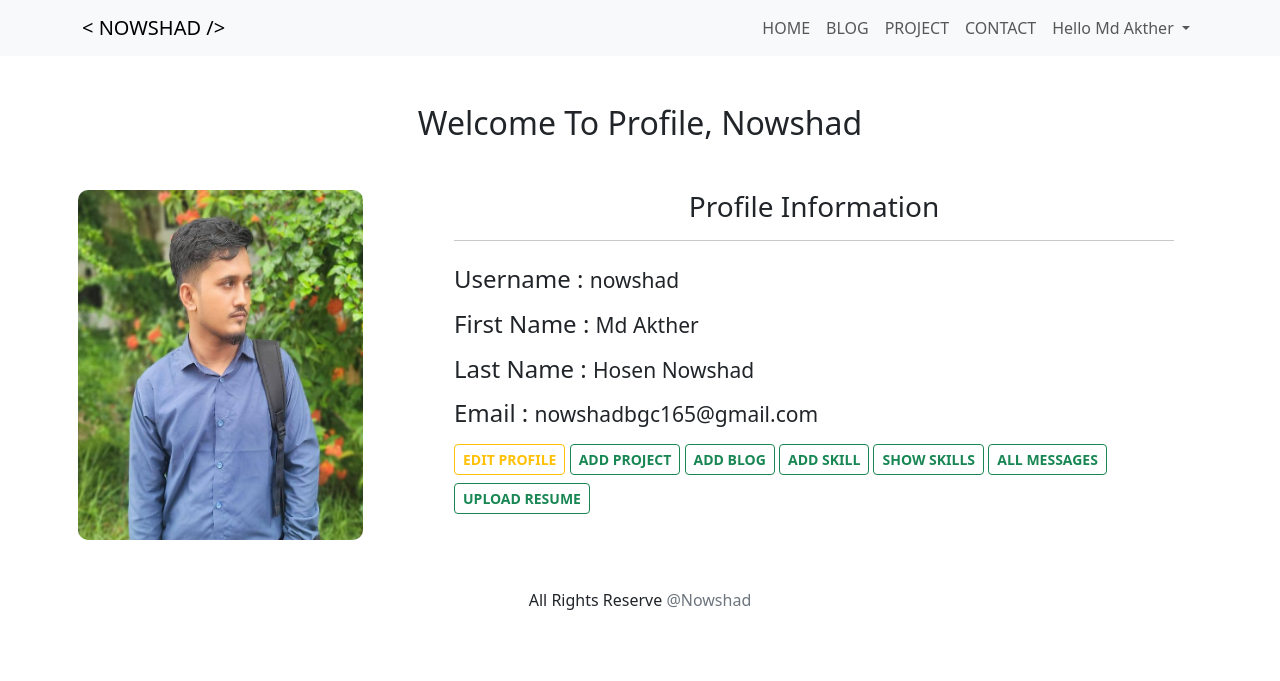
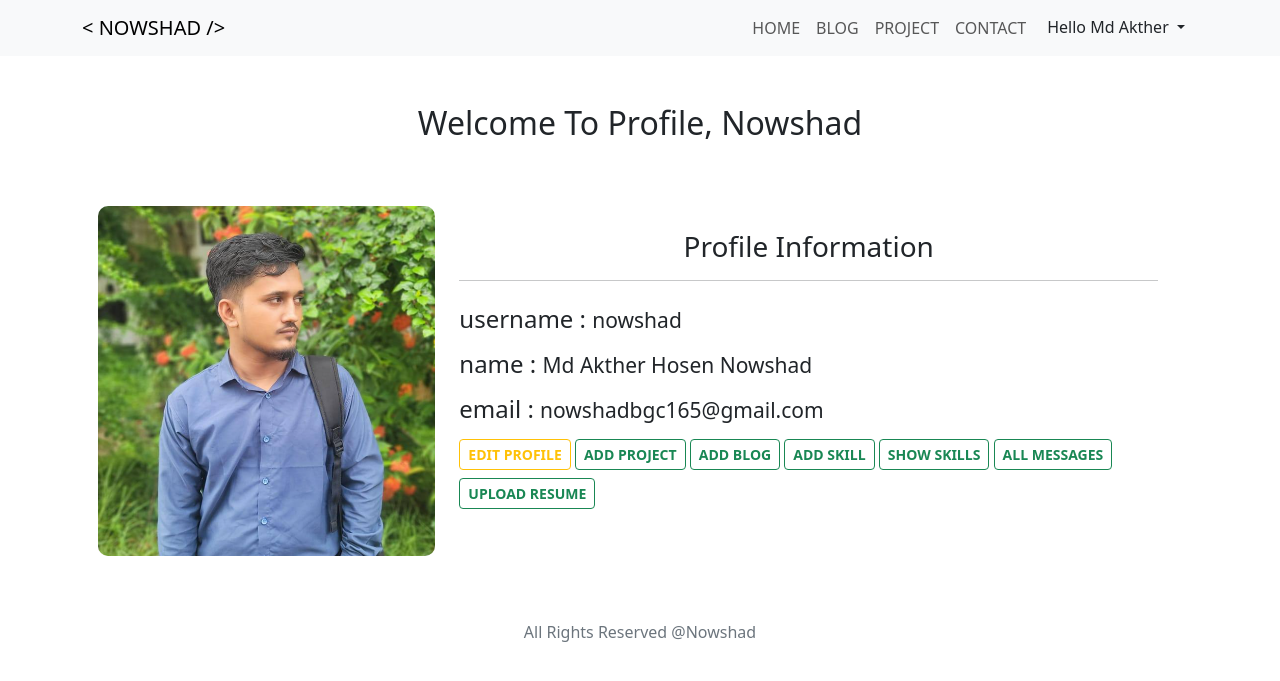
Before and after one commit to AktherHosen/nowshad_portfolio, a Django app: page /account/profile/ in a window 1280 px wide. Shown: the top 681 px of the page. Run offline with Django 4.2, Linux system fonts and the light colour scheme; a user stored in the database is signed in; data comes from the database, SQL or seed files in the repository; both versions use the stored data as it was after the commit.

Commit message:
ui updated

```diff
--- a/account/templates/add_skill.html
+++ b/account/templates/add_skill.html
@@ -1,10 +1,10 @@
 {% extends "base.html" %}
 {% block content %}
 {% if request.user.is_staff %}
-<h1 class="text-center fs-2 display-3 text-uppercase mt-3">Add Skill</h1>
+<h1 class="text-center fs-2 display-3 text-uppercase mt-5">Add Skill</h1>
 
-<div class="d-flex justify-content-center align-items-center">
-    <div class="w-50">
+<div class="container d-flex justify-content-center align-items-center">
+    <div class="w-75 mt-3">
         <form method="post">
             {% csrf_token %}
             {{form}}
--- a/account/templates/edit_profile.html
+++ b/account/templates/edit_profile.html
@@ -4,7 +4,7 @@
 <div class="container mt-5">
     <h1 class="text-center fs-2 display-3 text-uppercase mt-3">Edit Profile</h1>
     <div class="d-flex justify-content-center align-content-center h-100">
-        <div class="w-50">
+        <div class="w-75">
             <form method="post" enctype="multipart/form-data" class="mt-4">
                 {% csrf_token %}
                 <div class="mb-3">
--- a/account/templates/messages.html
+++ b/account/templates/messages.html
@@ -5,7 +5,7 @@
 <h1 class="text-center fs-2 display-3 text-uppercase mt-3">All Messages</h1>
 <div class="card border-0 mt-3">
     {% for message in messages %}
-    <div class="row shadow-sm rounded mb-4">
+    <div class="row shadow-sm rounded mb-4 mt-3">
         <div class="col-md-12">
             <div class="card-body">
                 <h1 class="card-title fs-4 display-5"> From : {{message.email}} </h1>
--- a/account/templates/profile.html
+++ b/account/templates/profile.html
@@ -3,24 +3,26 @@
 <h1 class="text-center fs-2 display-2 text-capitalize mt-5">Welcome To Profile,
     {{ user_profile.user.username }}
 </h1>
-<div class="row mt-5 w-100">
-    <div class="col-md-4 px-2">
+<div class="row mt-5 w-100 p-3">
+    <div class="col-md-4">
         {% if user_profile.profile_image %}
-        <img src="{{ user_profile.profile_image.url }}" style="height: 350px; width: 80%; border-radius: 10px;"
+        <img src="{{ user_profile.profile_image.url }}" style="height: 350px; width: 100%; border-radius: 10px;"
             alt="Profile Image">
         {% else %}
         <p>No profile image available</p>
         {% endif %}
     </div>
-    <div class="col-md-8">
-        <div class="card-body ">
-            <h3 class="fs-3 display-4 text-center">Profile Information</h3>
+    <div class="col-md-8 mt-md-3">
+        <div class="card-body">
+            <h3 class="fs-3 display-4 text-center mt-2 ">Profile Information</h3>
             <hr>
-            <p class="card-title fs-4 display-4 mt-4">Username : <small>{{ user_profile.user.username }}</small>
+            <p class="card-title fs-4 display-5 mt-4">username : <small>{{ user_profile.user.username }}</small>
             <p>
-            <p class="card-text fs-4 display-4">First Name : <small>{{ user_profile.user.first_name }}</small></p>
-            <p class="card-text fs-4 display-4">Last Name : <small>{{ user_profile.user.last_name }}</small></p>
-            <p class="card-text fs-4 display-4">Email : <small> {{ user_profile.user.email }}</small></p>
+
+            <p class="card-text fs-4 display-5">name : <small>
+                    {{user_profile.user.first_name}}
+                    {{user_profile.user.last_name }}</small></p>
+            <p class="card-text fs-4 display-5">email : <small> {{ user_profile.user.email }}</small></p>
             <a href="{% url 'edit_profile' %}" class="text-decoration-none ">
                 <button class="btn btn-outline-warning text-uppercase mb-2 fw-semibold btn-sm" type="submit">Edit
                     Profile</button>
--- a/projects/templates/add_project.html
+++ b/projects/templates/add_project.html
@@ -3,7 +3,7 @@
 {% block content %}
 <h1 class="text-center fs-2 display-3 text-uppercase mt-3">Add a Project</h1>
 <div class="d-flex justify-content-center align-content-center h-100">
-    <div class="w-50">
+    <div class="w-75">
         <form method="POST" enctype="multipart/form-data">
             {% csrf_token %}
             {{form}}
--- a/templates/base.html
+++ b/templates/base.html
@@ -35,20 +35,21 @@
                     <li class="nav-item">
                         <a class="nav-link text-uppercase" href="{% url 'contact' %}">Contact</a>
                     </li>
-                    <li class="nav-item dropdown">
-                        <a class="nav-link dropdown-toggle" href="#" role="button" data-bs-toggle="dropdown"
+                    <li class="dropdown">
+                        <button class="btn dropdown-toggle" type="button" data-bs-toggle="dropdown"
                             aria-expanded="false">
                             Hello {{request.user.first_name}}
-                        </a>
-                        <ul class="dropdown-menu">
-                            <li class="nav-item me-0">
-                                <a class="nav-link text-uppercase" href="{% url 'profile' %}">Profile</a>
+                        </button>
+                        <ul class="dropdown-menu ">
+                            <li class="me-0">
+                                <a class="dropdown-item text-uppercase text-center"
+                                    href="{% url 'profile' %}">Profile</a>
                             </li>
                             <li>
                                 <hr class="dropdown-divider">
                             </li>
-                            <li class="nav-item">
-                                <a class="nav-link text-uppercase" href="{% url 'logout' %}">Logout</a>
+                            <li class="me-0">
+                                <a class="dropdown-item text-uppercase text-center" href="{% url 'logout' %}">Logout</a>
                             </li>
                         </ul>
                     </li>
@@ -80,9 +81,10 @@
 
         {% endblock content %}
     </div>
-    <footer class="mt-5 mb-5">
-        <p class="text-center">All Rights Reserve <span class="text-secondary">@Nowshad</span></p>
+    <footer class="mt-5">
+        <p class="text-center text-secondary">All Rights Reserved @Nowshad</p>
     </footer>
+
     <script src="https://cdn.jsdelivr.net/npm/bootstrap@5.3.1/dist/js/bootstrap.bundle.min.js"
         integrity="sha384-HwwvtgBNo3bZJJLYd8oVXjrBZt8cqVSpeBNS5n7C8IVInixGAoxmnlMuBnhbgrkm"
         crossorigin="anonymous"></script>
--- a/templates/home.html
+++ b/templates/home.html
@@ -5,11 +5,11 @@
     <div class="col-md-6 col-12 mb-sm-5">
         <div class="d-flex justify-content-center mt-5">
             {% if user.is_authenticated %}
-            <img src="{{ user_profile.profile_image.url }}" class="img-fluid" style="height: 300px; border-radius: 50%;"
+            <img src="{{ user_profile.profile_image.url }}" class="img-fluid" style="height: 350px; border-radius: 50%;"
                 alt="User Profile Image">
             {% else %}
-            <img src="{% static '/images/profile/nowshad.png' %}" class="img-fluid" height: 300px; border-radius: 50%;"
-                alt="User Profile Image">
+            <img src="{% static '/images/profile/nowshad.png' %}" class="img-fluid"
+                style="height: 350px; border-radius: 50%;" alt="User Profile Image">
             {% endif %}
         </div>
     </div>
```
Also changed, not shown: account/templates/resume_upload.html (+12 -7 lines), account/templates/signin.html (+4 -3 lines), blogs/templates/add_blogs.html (+4 -4 lines), db.sqlite3.
